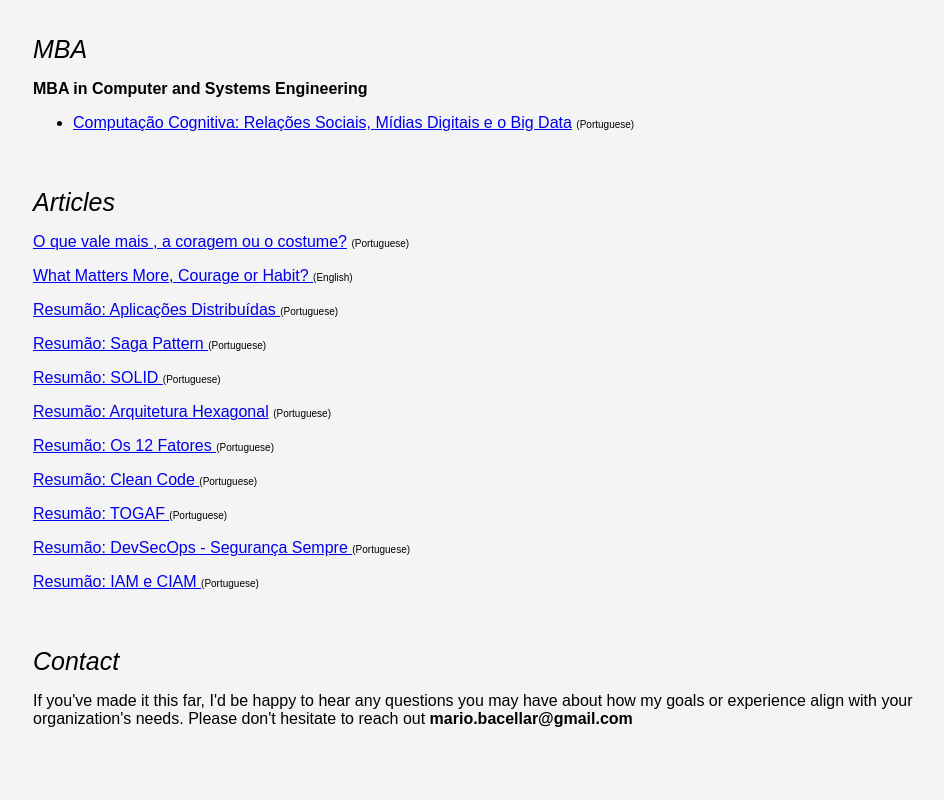
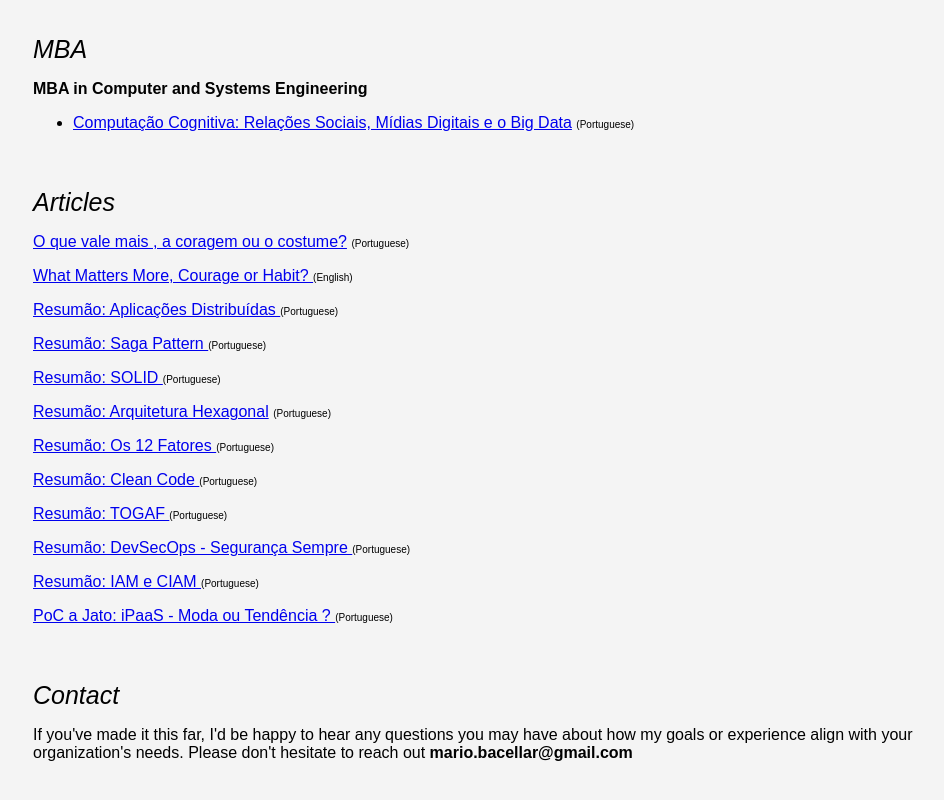
Before and after one commit to mariobacellar/mariobacellar.github.io, a plain HTML site: page index.html in a window 1280 px wide. Shown: the part 1397-2197 px from the top of the page, without its empty margins (157-1101 px from the left). Drawn offline with Linux system fonts and the light colour scheme.

Commit message:
Update index.html
poc

```diff
--- a/index.html
+++ b/index.html
@@ -148,6 +148,8 @@
 	<p> <a href="https://www.linkedin.com/pulse/resum%25C3%25A3o-togaf-mario-bacellar-hjtcf?trackingId=lGC2GxBYSseUsr9LbrhgdA%3D%3D&lipi=urn%3Ali%3Apage%3Ad_flagship3_profile_view_base_recent_activity_content_view%3Bae0at8zYT1qWNIzB2A6hrw%3D%3D"  target="_blank"> Resumão: TOGAF </a> <font size=1> (Portuguese) </font> </p>
 	<p> <a href="https://www.linkedin.com/pulse/resum%25C3%25A3o-devsecops-seguran%25C3%25A7a-sempre-mario-bacellar-14m7f?trackingId=lGC2GxBYSseUsr9LbrhgdA%3D%3D&lipi=urn%3Ali%3Apage%3Ad_flagship3_profile_view_base_recent_activity_content_view%3Bae0at8zYT1qWNIzB2A6hrw%3D%3D"  target="_blank"> Resumão: DevSecOps - Segurança Sempre </a> <font size=1> (Portuguese) </font> </p>
 	<p> <a href="https://www.linkedin.com/pulse/resum%25C3%25A3o-iam-e-ciam-mario-bacellar-yxchf?trackingId=lGC2GxBYSseUsr9LbrhgdA%3D%3D&lipi=urn%3Ali%3Apage%3Ad_flagship3_profile_view_base_recent_activity_content_view%3Bae0at8zYT1qWNIzB2A6hrw%3D%3D"  target="_blank"> Resumão: IAM e CIAM </a> <font size=1> (Portuguese) </font> </p>
+	<p> <a href="https://www.linkedin.com/pulse/poc-jato-ipaas-moda-ou-tend%25C3%25AAncia-mario-bacellar-g00cf/" target="_blank"> PoC a Jato: iPaaS - Moda ou Tendência ? </a> <font size=1> (Portuguese) </font> </p>
+
 
 
     </div>
```
